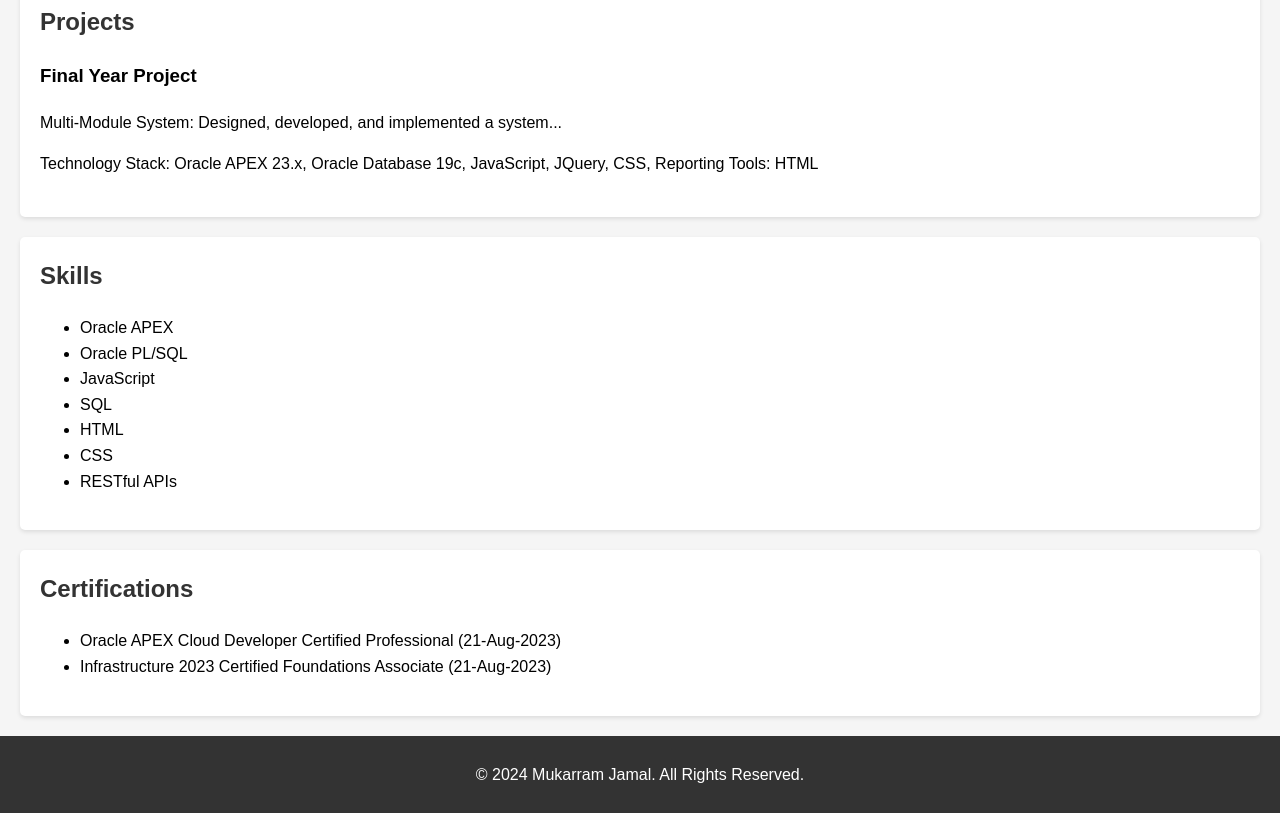
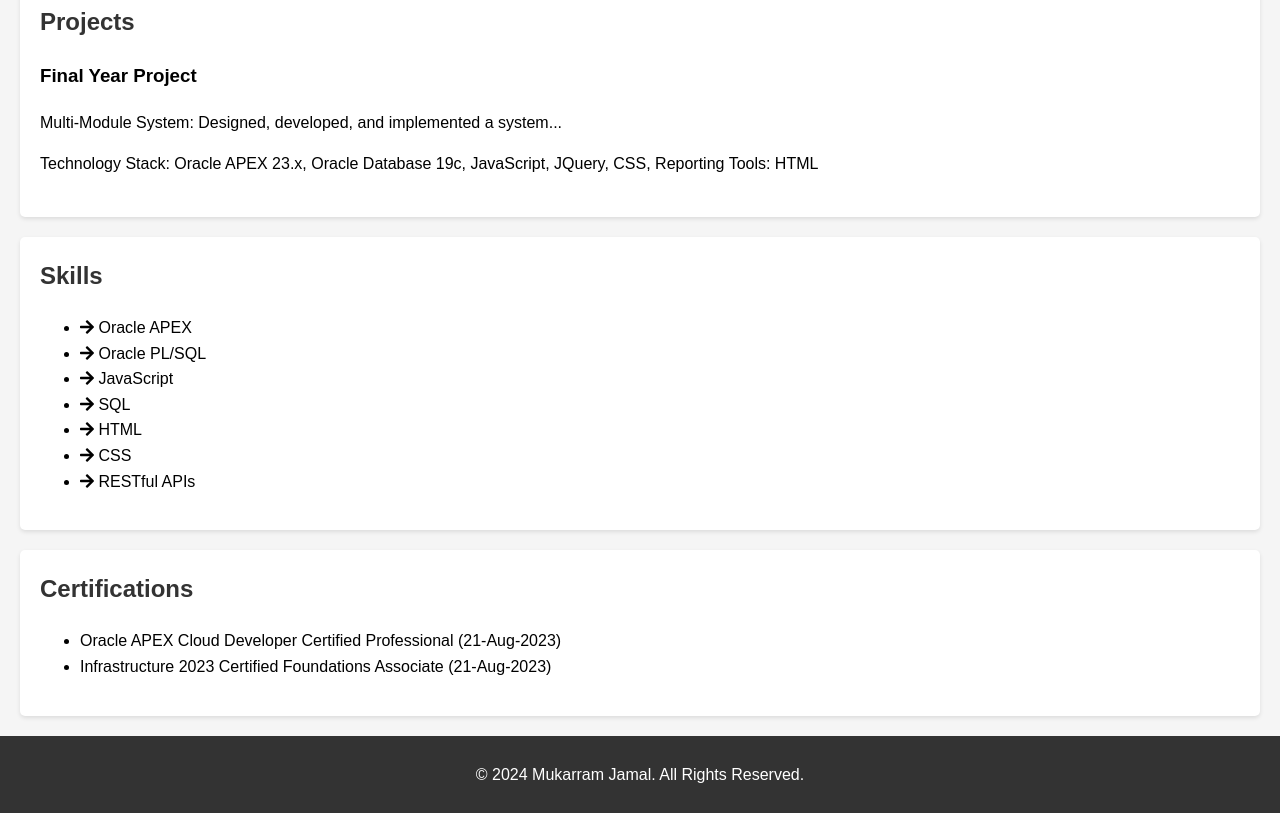
Before and after one commit to Mukarram-Jamal/mukarram.github.io, a plain HTML site: page index.html in a window 1280 px wide. Shown: the part 665-1478 px from the top of the page. Drawn offline with Linux system fonts and the light colour scheme.

Commit message:
Update index.html

```diff
--- a/index.html
+++ b/index.html
@@ -46,15 +46,17 @@
 
     <section id="skills">
         <h2>Skills</h2>
-        <ul>
-            <li>Oracle APEX</li>
-            <li>Oracle PL/SQL</li>
-            <li>JavaScript</li>
-            <li>SQL</li>
-            <li>HTML</li>
-            <li>CSS</li>
-            <li>RESTful APIs</li>
-        </ul>
+        <div class="skill-box">
+            <ul>
+                <li><i class="fas fa-arrow-right"></i> Oracle APEX</li>
+                <li><i class="fas fa-arrow-right"></i> Oracle PL/SQL</li>
+                <li><i class="fas fa-arrow-right"></i> JavaScript</li>
+                <li><i class="fas fa-arrow-right"></i> SQL</li>
+                <li><i class="fas fa-arrow-right"></i> HTML</li>
+                <li><i class="fas fa-arrow-right"></i> CSS</li>
+                <li><i class="fas fa-arrow-right"></i> RESTful APIs</li>
+            </ul>
+        </div>
     </section>
 
     <section id="certificates">
```
